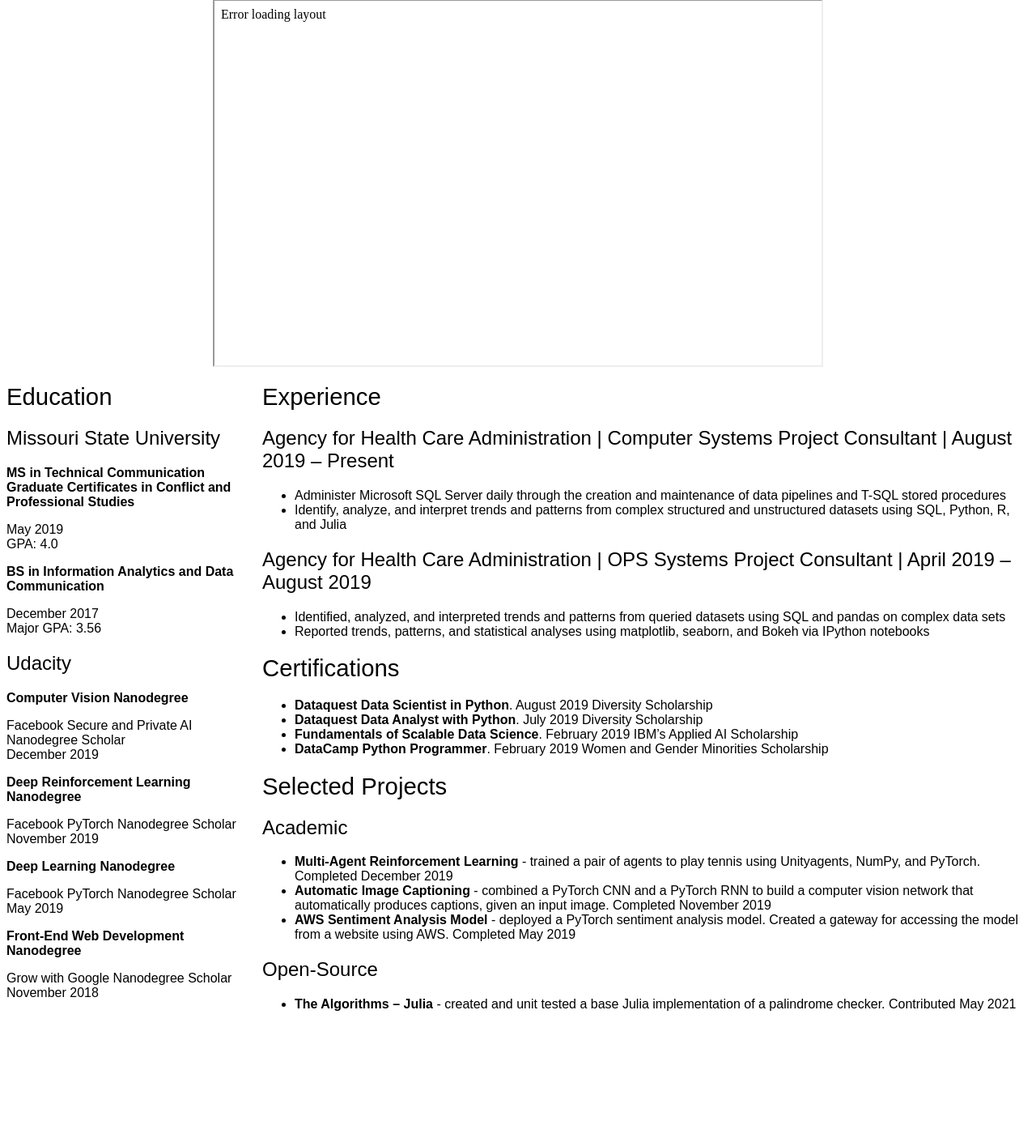
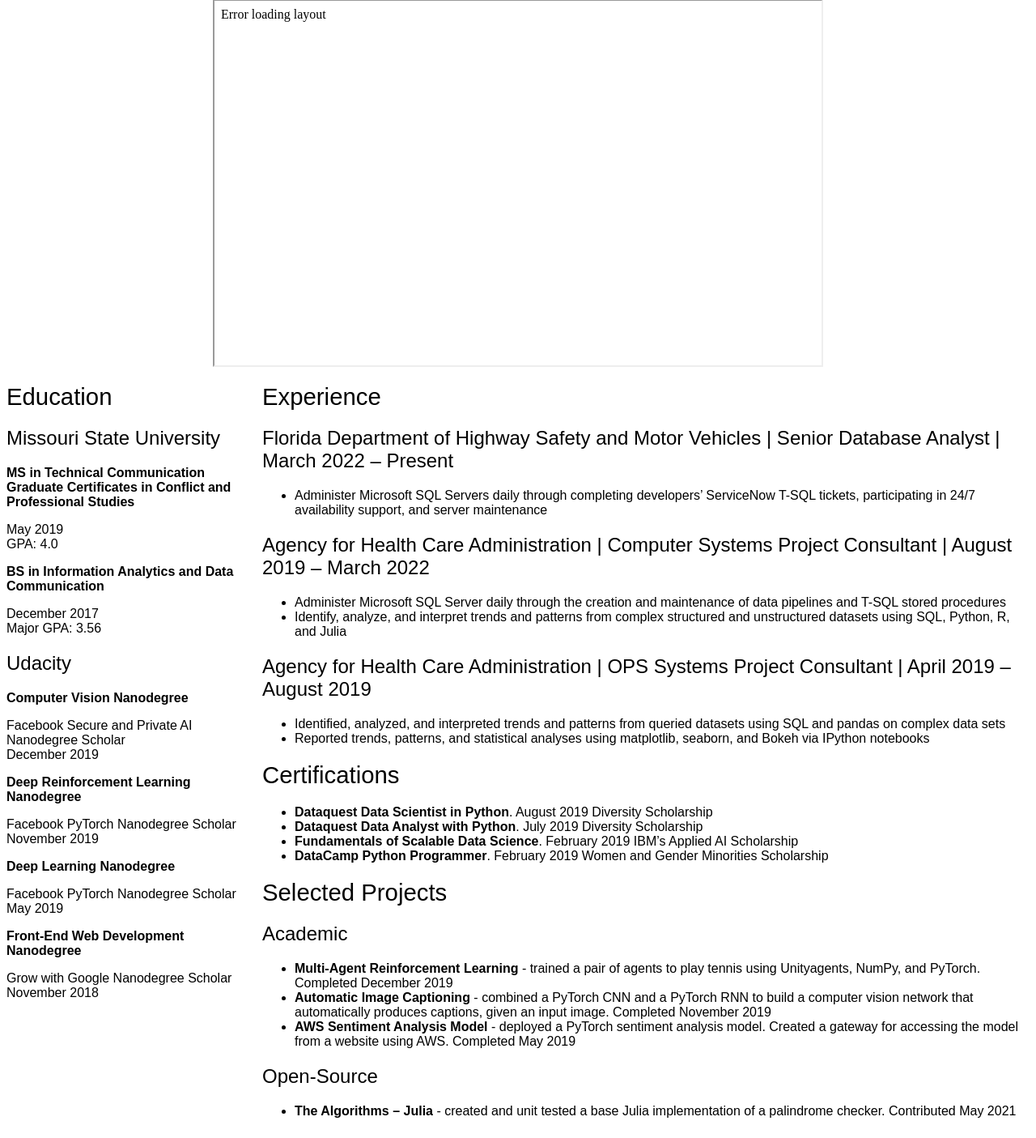
Before and after one commit to madisonestabrook/madisonestabrook.github.io, a Flask app: page / in a window 1280 px wide. Shown: the part 164-1569 px from the top of the page at 81% size. Before the commit the page ends 1412 px from the top, so only its background shows below. Run offline with Flask 3, Linux system fonts and the light colour scheme; data that the repository does not hold is empty; parts of the project's set-up code (start-up, migrations or seed data) failed here and were passed over.

Commit message:
Madison got an AWESOME new job

```diff
--- a/templates/index.html
+++ b/templates/index.html
@@ -44,7 +44,13 @@
     </div>
     <div class='col2'>
         <h1>Experience</h1>
-        <h2>Agency for Health Care Administration | Computer Systems Project Consultant | August 2019 – Present</h2>
+        <h2>Florida Department of Highway Safety and Motor Vehicles | Senior Database Analyst | March 2022 – Present </h2>
+        <ul>
+            <li>
+                Administer Microsoft SQL Servers daily through completing developers’ ServiceNow T-SQL tickets, participating in 24/7 availability support, and server maintenance
+            </li>
+        </ul>
+        <h2>Agency for Health Care Administration | Computer Systems Project Consultant | August 2019 – March 2022</h2>
         <ul>
             <li>
                 Administer Microsoft SQL Server daily through the creation and maintenance of data pipelines and T-SQL stored procedures
```
Also changed, not shown: static/images/berries.jpg (added).
